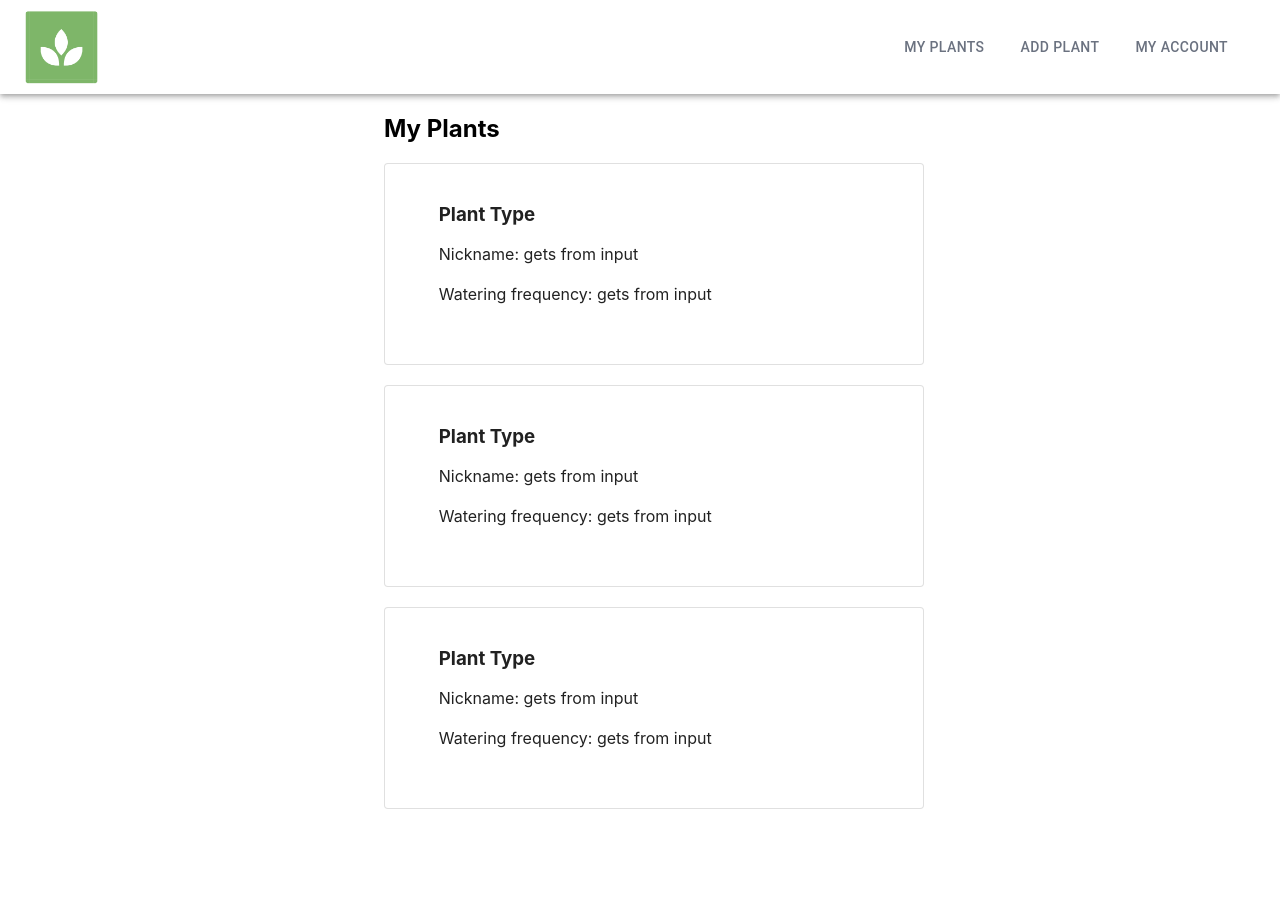
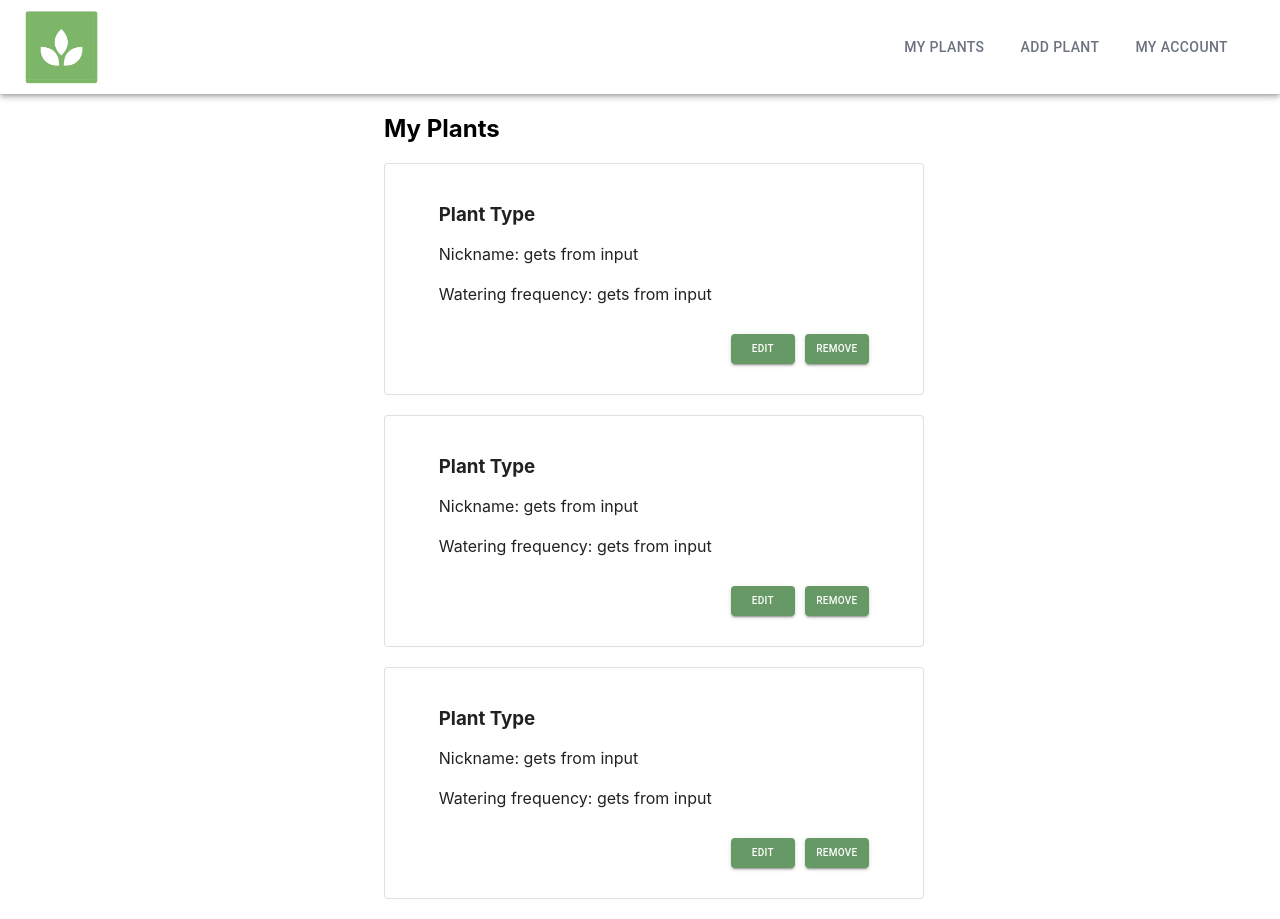
Before and after one commit to HeathDanni/Front-End-2, a React (Create React App) app: page /myplants in a window 1280 px wide. Before the commit the page ends 829 px from the top, so only its background shows below. Built offline with nearby package versions, Linux system fonts and the light colour scheme.

Commit message:
added edit and remove buttons

```diff
--- a/src/components/MyPlants.js
+++ b/src/components/MyPlants.js
@@ -1,5 +1,5 @@
 import React from 'react';
-import {Card} from '@material-ui/core';
+import {Card, Button } from '@material-ui/core';
 import { makeStyles } from "@material-ui/core/styles";
 
 const useStyles = makeStyles({
@@ -10,7 +10,7 @@ const useStyles = makeStyles({
     },
     cards: {
         width: "60%",
-        height: "200px",
+        height: "230px",
         display: "flex",
         flexDirection: "column",
         marginBottom: "20px"
@@ -20,6 +20,20 @@ const useStyles = makeStyles({
         display: "flex",
         flexDirection: "column",
 
+    },
+
+    buttonDiv: {
+        display: "flex",
+        justifyContent: "flex-end"
+    },
+
+    button: {
+        marginTop: "30px",
+        marginLeft: "10px",
+        width: "60px",
+        length: "15px",
+        fontSize: "10px",
+        backgroundColor: "#669966"
     }
 });
 
@@ -38,6 +52,17 @@ const MyPlants = () => {
                     <h3>Plant Type</h3>
                     <span>Nickname: gets from input</span><br></br>
                     <span>Watering frequency: gets from input</span>
+                    <div className={classes.buttonDiv}>
+                        <Button variant="contained"
+                        color="primary"
+                        className={classes.button}
+                        >
+                            Edit</Button>
+                        <Button variant="contained"
+                        color="primary"
+                        className={classes.button}>
+                            Remove</Button>
+                    </div>
                 </div>
             </Card>
         )};
```
